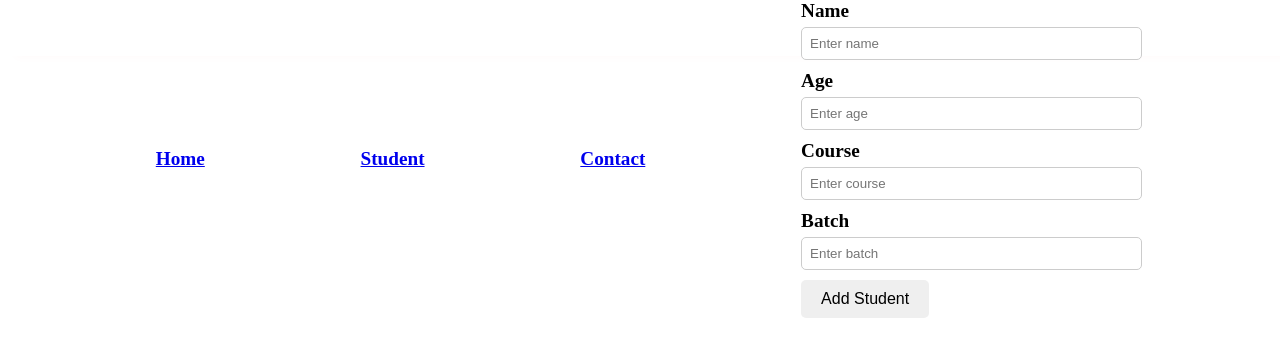
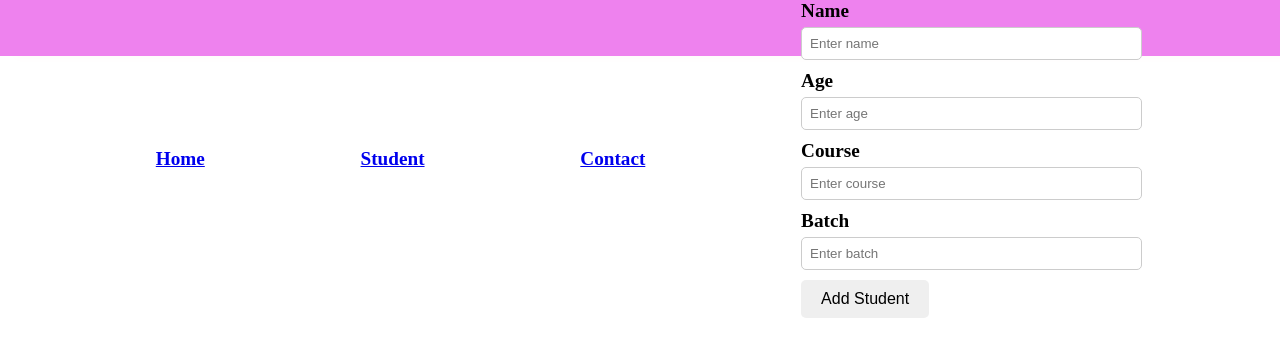
Before and after one commit to ayushsingh3007/Handson-7, a React (Create React App) app: page /addstudent in a window 1280 px wide. Shown: the top 356 px of the page. Built offline with nearby package versions, Linux system fonts and the light colour scheme.

Commit message:
Update App.css

```diff
--- a/src/App.css
+++ b/src/App.css
@@ -49,7 +49,7 @@
   align-items: center;
   font-size: larger;
 
-  background-color:white;
+  background-color:violet;
   text-decoration: none;
   font-variant: inherit;
   box-shadow: 15px 1px 10px snow;
```
